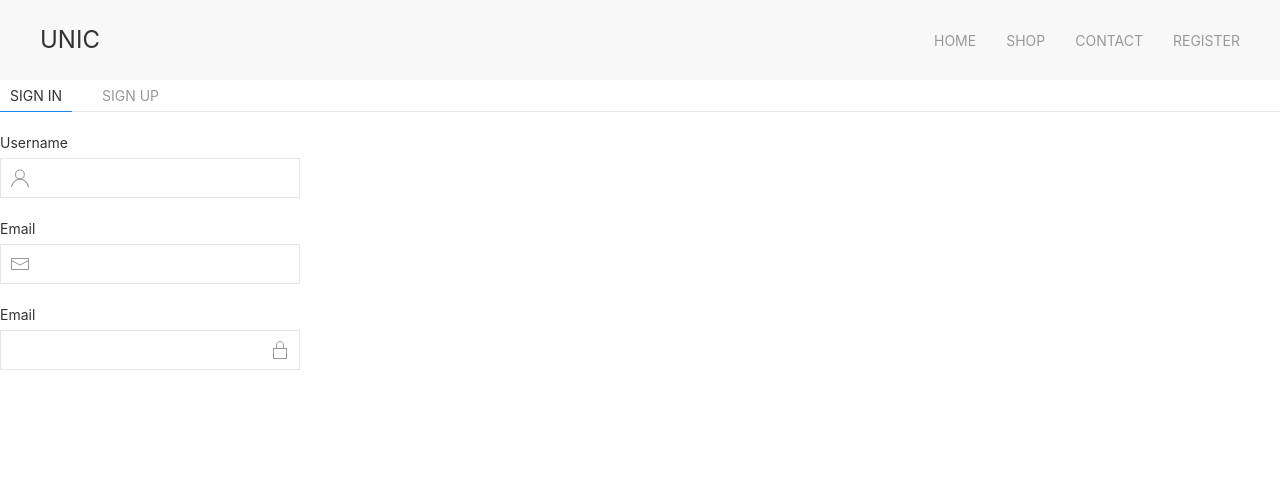
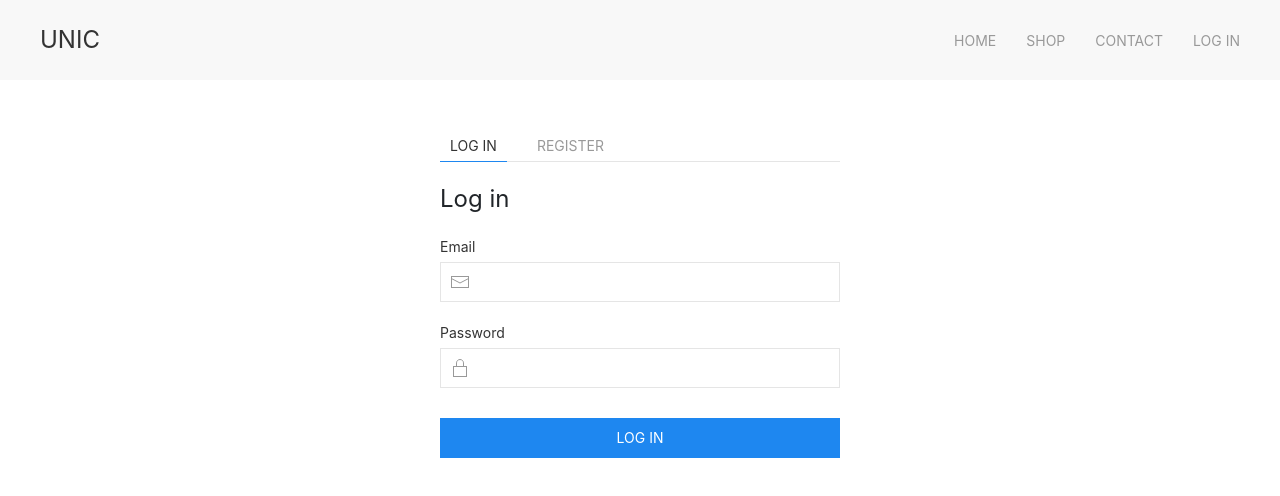
Before and after one commit to Lockhild/online-store, a React (Create React App) app: page /register in a window 1280 px wide. Shown: the top 496 px of the page. Built offline with nearby package versions, Linux system fonts and the light colour scheme.

Commit message:
Added Log In and Sign Up forms

```diff
--- a/src/components/navbar/navbar.jsx
+++ b/src/components/navbar/navbar.jsx
@@ -3,28 +3,31 @@ import './navbar.scss';
 
 function Navbar() {
     return (
-        <nav className="navbar-container uk-navbar-container">
-
-            <div className="uk-navbar-left">
-
-                <a className="uk-navbar-item uk-logo" href="/">UNIC</a>
-
+        <nav className='navbar-container uk-navbar-container'>
+            <div className='uk-navbar-left'>
+                <a className='uk-navbar-item uk-logo' href='/'>
+                    UNIC
+                </a>
             </div>
 
-            <div className="uk-navbar-right">
-
-                <ul className="uk-navbar-nav">
-                    <li><a href="/">Home</a></li>
-                    <li><a href="/shop">Shop</a></li>
-                    <li><a href="/contact">Contact</a></li>
-                    <li><a href="/register">Register</a></li>
+            <div className='uk-navbar-right'>
+                <ul className='uk-navbar-nav'>
+                    <li>
+                        <a href='/'>Home</a>
+                    </li>
+                    <li>
+                        <a href='/shop'>Shop</a>
+                    </li>
+                    <li>
+                        <a href='/contact'>Contact</a>
+                    </li>
+                    <li>
+                        <a href='/register'>Log in</a>
+                    </li>
                 </ul>
-
             </div>
-
         </nav>
-    )
-
+    );
 }
 
 export default Navbar;
--- a/src/components/registration/sign-in.jsx
+++ b/src/components/registration/login.jsx
@@ -1,25 +1,10 @@
 import React from 'react';
 
-function SignIn() {
+function LogIn() {
     return (
         <div>
             <form className='uk-form-stacked'>
-                <div className='uk-margin'>
-                    <label
-                        className='uk-form-label'
-                        htmlFor='form-stacked-text'>
-                        Username
-                    </label>
-                    <div className='uk-form-controls'>
-                        <div className='uk-inline'>
-                            <span
-                                className='uk-form-icon'
-                                uk-icon='icon: user'></span>
-                            <input className='uk-input' type='text' />
-                        </div>
-                    </div>
-                </div>
-
+                <legend className='uk-legend'>Log in</legend>
                 <div className='uk-margin'>
                     <label
                         className='uk-form-label'
@@ -27,7 +12,7 @@ function SignIn() {
                         Email
                     </label>
                     <div className='uk-form-controls'>
-                        <div className='uk-inline'>
+                        <div className='uk-position-relative'>
                             <span
                                 className='uk-form-icon'
                                 uk-icon='icon: mail'></span>
@@ -40,20 +25,23 @@ function SignIn() {
                     <label
                         className='uk-form-label'
                         htmlFor='form-stacked-text'>
-                        Email
+                        Password
                     </label>
                     <div className='uk-form-controls'>
-                        <div className='uk-inline'>
+                        <div className='uk-position-relative'>
                             <span
-                                className='uk-form-icon uk-form-icon-flip'
+                                className='uk-form-icon'
                                 uk-icon='icon: lock'></span>
-                            <input className='uk-input' type='text' />
+                            <input className='uk-input' type='password' />
                         </div>
                     </div>
                 </div>
+                <button class='uk-button uk-button-primary uk-width-1-1 uk-margin-small-top'>
+                    Log in
+                </button>
             </form>
         </div>
     );
 }
 
-export default SignIn;
+export default LogIn;
--- /dev/null
+++ b/src/components/registration/signup.jsx
@@ -0,0 +1,63 @@
+import React from 'react';
+
+function SignUp() {
+    return (
+        <div>
+            <form className='uk-form-stacked'>
+                <legend className='uk-legend'>Create account</legend>
+                <div className='uk-margin'>
+                    <label
+                        className='uk-form-label'
+                        htmlFor='form-stacked-text'>
+                        Username
+                    </label>
+                    <div className='uk-form-controls'>
+                        <div className='uk-position-relative'>
+                            <span
+                                className='uk-form-icon'
+                                uk-icon='icon: user'></span>
+                            <input className='uk-input' type='text' />
+                        </div>
+                    </div>
+                </div>
+
+                <div className='uk-margin'>
+                    <label
+                        className='uk-form-label'
+                        htmlFor='form-stacked-text'>
+                        Email
+                    </label>
+                    <div className='uk-form-controls'>
+                        <div className='uk-position-relative'>
+                            <span
+                                className='uk-form-icon'
+                                uk-icon='icon: mail'></span>
+                            <input className='uk-input' type='text' />
+                        </div>
+                    </div>
+                </div>
+
+                <div className='uk-margin'>
+                    <label
+                        className='uk-form-label'
+                        htmlFor='form-stacked-text'>
+                        Password
+                    </label>
+                    <div className='uk-form-controls'>
+                        <div className='uk-position-relative'>
+                            <span
+                                className='uk-form-icon'
+                                uk-icon='icon: lock'></span>
+                            <input className='uk-input' type='password' />
+                        </div>
+                    </div>
+                </div>
+                <button class='uk-button uk-button-primary uk-width-1-1 uk-margin-small-top'>
+                    Register
+                </button>
+            </form>
+        </div>
+    );
+}
+
+export default SignUp;
--- /dev/null
+++ b/src/pages/pages.scss
@@ -0,0 +1,11 @@
+.registration-page {
+    padding-top: 50px;
+    display: -webkit-box;
+    display: flex;
+    -webkit-box-pack: center;
+    justify-content: center;
+
+    .registration-container {
+        width: 400px;
+    }
+}
--- a/src/pages/registration-page.jsx
+++ b/src/pages/registration-page.jsx
@@ -1,24 +1,31 @@
 import React from 'react';
-import SignIn from '../components/registration/sign-in.jsx';
+import LogIn from '../components/registration/login.jsx';
+import SignUp from '../components/registration/signup.jsx';
+
+import './pages.scss';
 
 function RegistrationPage() {
     return (
+        <div className='registration-page'>
             <div className='registration-container'>
                 <ul className='uk-tab' data-uk-tab="{connect:'#registration'}">
                     <li className='uk-active'>
-                    <a href='#'>Sign In</a>
+                        <a href='#'>Log In</a>
                     </li>
                     <li>
-                    <a href='#'>Sign Up</a>
+                        <a href='#'>Register</a>
                     </li>
                 </ul>
                 <ul id='registration' className='uk-switcher uk-margin'>
                     <li>
-                    <a href='#' data-uk-switcher-item='next'></a>
-                    <SignIn />
+                        {/* <a href='#' data-uk-switcher-item='next'></a> */}
+                        <LogIn />
                     </li>
-                <li>Content 2</li>
+                    <li>
+                        <SignUp />
+                    </li>
                 </ul>
+            </div>
         </div>
     );
 }
```
Also changed, not shown: src/components/registration/sign-up.jsx (deleted). Lines whose indentation alone changed are shown as unchanged.
